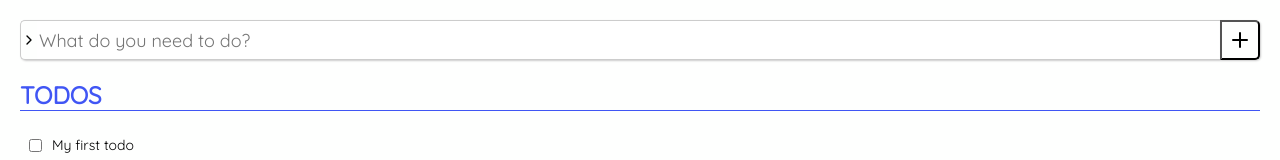
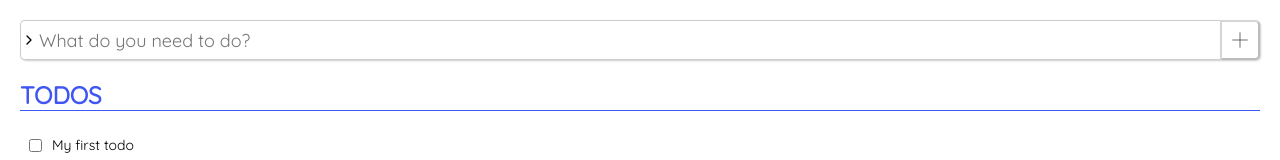
Before and after one commit to fpaguiar/react-p, a React app: page / in a window 1280 px wide. Shown: the top 160 px of the page. Built offline with nearby package versions, Linux system fonts and the light colour scheme; the HTML template or start-up script is replaced by a standard one.

Commit message:
improve logic to disabled button

```diff
--- a/src/components/Input/index.tsx
+++ b/src/components/Input/index.tsx
@@ -7,36 +7,35 @@ type InputProps = {
 }
 
 const useTodo = (onAdd: (t: string) => void) => {
-  const [isEnabled, setEnabled] = useState(false);
+  const [isDisabled, setDisabled] = useState(true);
   const [todo, setTodo] = useState('');
 
   const updateValue = (event: React.ChangeEvent<HTMLInputElement>) => {
     setTodo(event.target.value);
   };
   const addNewTodo = () => {
-    if (isEnabled) {
-      onAdd(todo);
-      setTodo('');
-    }
+    onAdd(todo);
+    setTodo('');
   };
 
   useEffect(() => {
     if (!todo.length) {
-      setEnabled(false);
+      setDisabled(true);
     } else {
-      setEnabled(true);
+      setDisabled(false);
     }
   }, [todo]);
 
   return {
     addNewTodo,
+    isDisabled,
     todo,
     updateValue,
   };
 };
 
 const Input = ({onAdd}: InputProps) => {
-  const {addNewTodo, todo, updateValue} = useTodo(onAdd);
+  const {addNewTodo, isDisabled, todo, updateValue} = useTodo(onAdd);
 
   return (
     <Wrapper>
@@ -49,7 +48,9 @@ const Input = ({onAdd}: InputProps) => {
           value={todo}
         />
       </InputWrapper>
-      <AddButton onClick={addNewTodo}><FiPlus /></AddButton>
+      <AddButton disabled={isDisabled} onClick={addNewTodo}>
+        <FiPlus />
+      </AddButton>
     </Wrapper>
   );
 };
```
